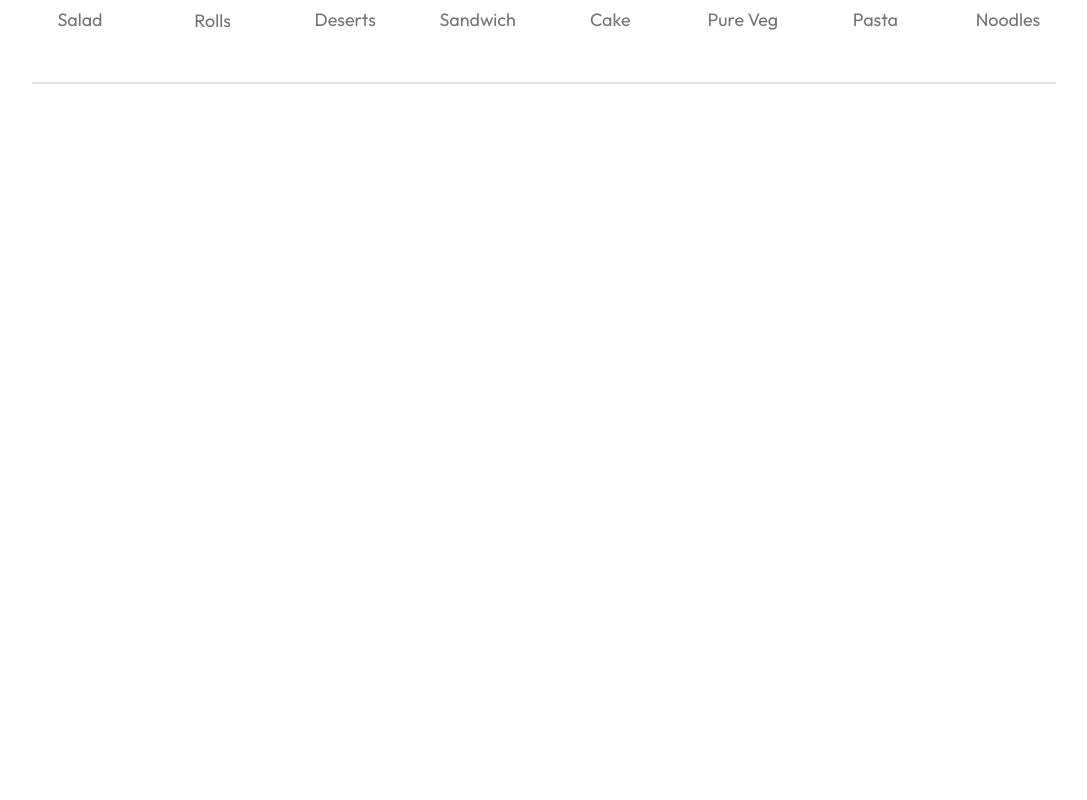
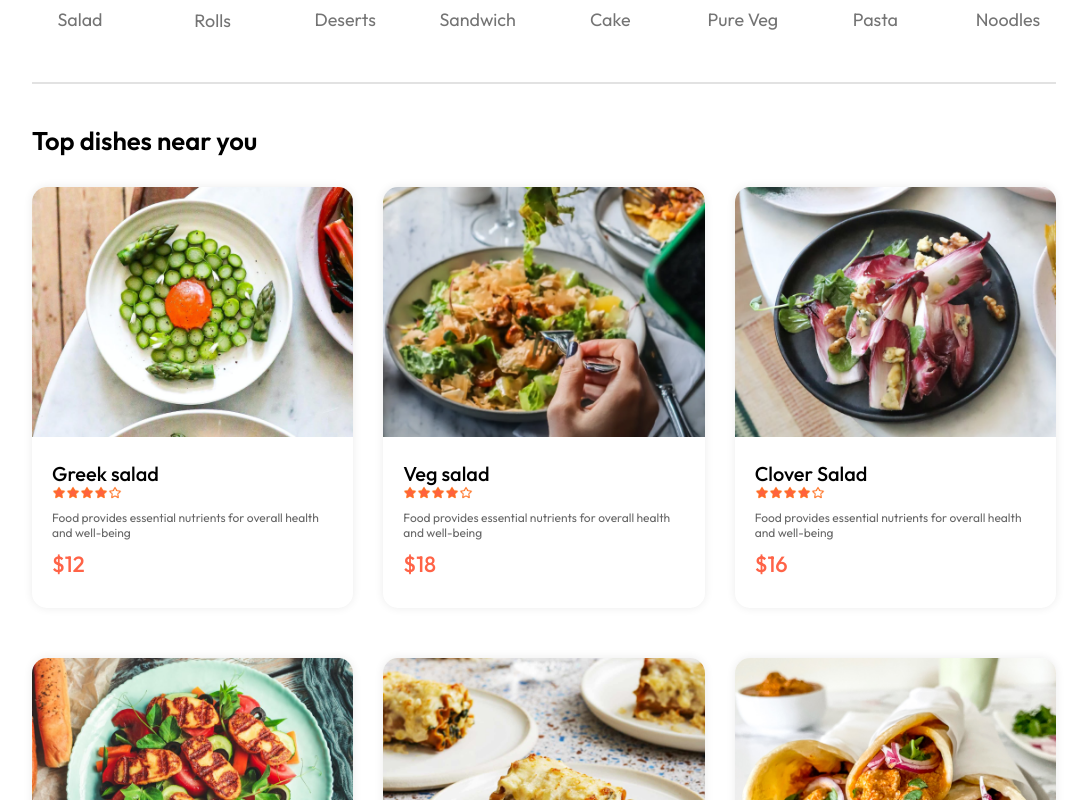
Before and after one commit to iameenalam/Food-Delivery-App, a React (Vite) app in the folder frontend/: page / in a window 1280 px wide. Shown: the part 800-1600 px from the top of the page, without its empty margins (96-1183 px from the left). Before the commit the page ends 894 px from the top, so only its background shows below. Built offline with nearby package versions, Linux system fonts and the light colour scheme.

Commit message:
added FoodDisplay and FoodItem section and did some styling

```diff
--- /dev/null
+++ b/frontend/src/components/FoodDisplay/FoodDisplay.css
@@ -0,0 +1,15 @@
+.food-display{
+    margin-top: 30px;
+}
+
+.food-display h2{
+    font-size: max(2vw,24px);
+    font-weight: 600;
+}
+.food-display-list{
+    display: grid;
+    grid-template-columns: repeat(auto-fill,minmax(240px, 1fr));
+    margin-top: 30px;
+    gap: 30px;
+    row-gap: 50px;
+}
--- /dev/null
+++ b/frontend/src/components/FoodDisplay/FoodDisplay.jsx
@@ -0,0 +1,22 @@
+import React, { useContext } from 'react'
+import './FoodDisplay.css'
+import { StoreContext } from '../../context/StoreContext'
+import FoodItem from '../FoodItem/FoodItem'
+
+const FoodDisplay = ({category}) => {
+
+    const {food_list} = useContext(StoreContext)
+
+  return (
+    <div className='food-display' id='food-display'>
+        <h2>Top dishes near you</h2>
+        <div className="food-display-list">
+            {food_list.map((item,index)=>{
+                return <FoodItem key={index} id={item._id} name={item.name} description={item.description} price={item.price} image={item.image}/>
+            })}
+        </div>
+    </div>
+  )
+}
+
+export default FoodDisplay
--- /dev/null
+++ b/frontend/src/components/FoodItem/FoodItem.css
@@ -0,0 +1,38 @@
+.food-item{
+    width: 100%;
+    margin: auto;
+    border-radius: 15px;
+    box-shadow: 0px 0px 10px #00000015;
+    transition: 0.3s;
+    animation: fadeIn 1s;
+}
+.food-item-image{
+    width: 100%;
+    border-radius: 15px 15px 0px 0px;
+}
+.food-item-info{
+    padding: 20px;
+}
+.food-item-name-rating{
+    display: grid;
+    justify-content: space-between;
+    align-items: center;
+    margin-bottom: 10px;
+}
+.food-item-name-rating p{
+    font-size: 20px;
+    font-weight: 500;
+}
+.food-item-name-rating img{
+    width: 70px;
+}
+.food-item-desc{
+    color: #676767;
+    font-size: 12px;
+}
+.food-item-price{
+    color: tomato;
+    font-size: 22px;
+    font-weight: 500;
+    margin: 10px 0px;
+}
--- /dev/null
+++ b/frontend/src/components/FoodItem/FoodItem.jsx
@@ -0,0 +1,23 @@
+import React from "react";
+import "./FoodItem.css";
+import { assets } from "../../assets/assets";
+
+const FoodItem = ({ id, name, price, description, image }) => {
+  return (
+    <div className="food-item">
+      <div className="food-item-img-container">
+        <img className="food-item-image" src={image} alt="" />
+      </div>
+      <div className="food-item-info">
+        <div className="food-item-name-rating">
+          <p>{name}</p>
+          <img src={assets.rating_starts} alt="" />
+        </div>
+        <p className="food-item-desc">{description}</p>
+        <p className="food-item-price">${price}</p>
+      </div>
+    </div>
+  );
+};
+
+export default FoodItem;
--- a/frontend/src/components/context/StoreContext.jsx
+++ b/frontend/src/context/StoreContext.jsx
@@ -1,5 +1,5 @@
 import { createContext } from "react";
-import { food_list } from "../../assets/assets";
+import { food_list } from "../assets/assets";
 
 export const StoreContext = createContext(null)
 
--- a/frontend/src/main.jsx
+++ b/frontend/src/main.jsx
@@ -3,7 +3,7 @@ import ReactDOM from "react-dom/client";
 import App from "./App.jsx";
 import "./index.css";
 import { BrowserRouter } from "react-router-dom";
-import StoreContextProvider from "./components/context/StoreContext.jsx";
+import StoreContextProvider from "./context/StoreContext.jsx";
 
 ReactDOM.createRoot(document.getElementById("root")).render(
   <BrowserRouter>
--- a/frontend/src/pages/Home/Home.jsx
+++ b/frontend/src/pages/Home/Home.jsx
@@ -2,6 +2,7 @@ import React, { useState } from 'react'
 import './Home.css'
 import Header from '../../components/Header/Header'
 import ExploreMenu from '../../components/ExploreMenu/ExploreMenu'
+import FoodDisplay from '../../components/FoodDisplay/FoodDisplay'
 
 const Home = () => {
 
@@ -11,6 +12,7 @@ const Home = () => {
     <div>
         <Header/>
         <ExploreMenu category={category} setCategory={setCategory}/>
+        <FoodDisplay category={category}/>
     </div>
   )
 }
```
